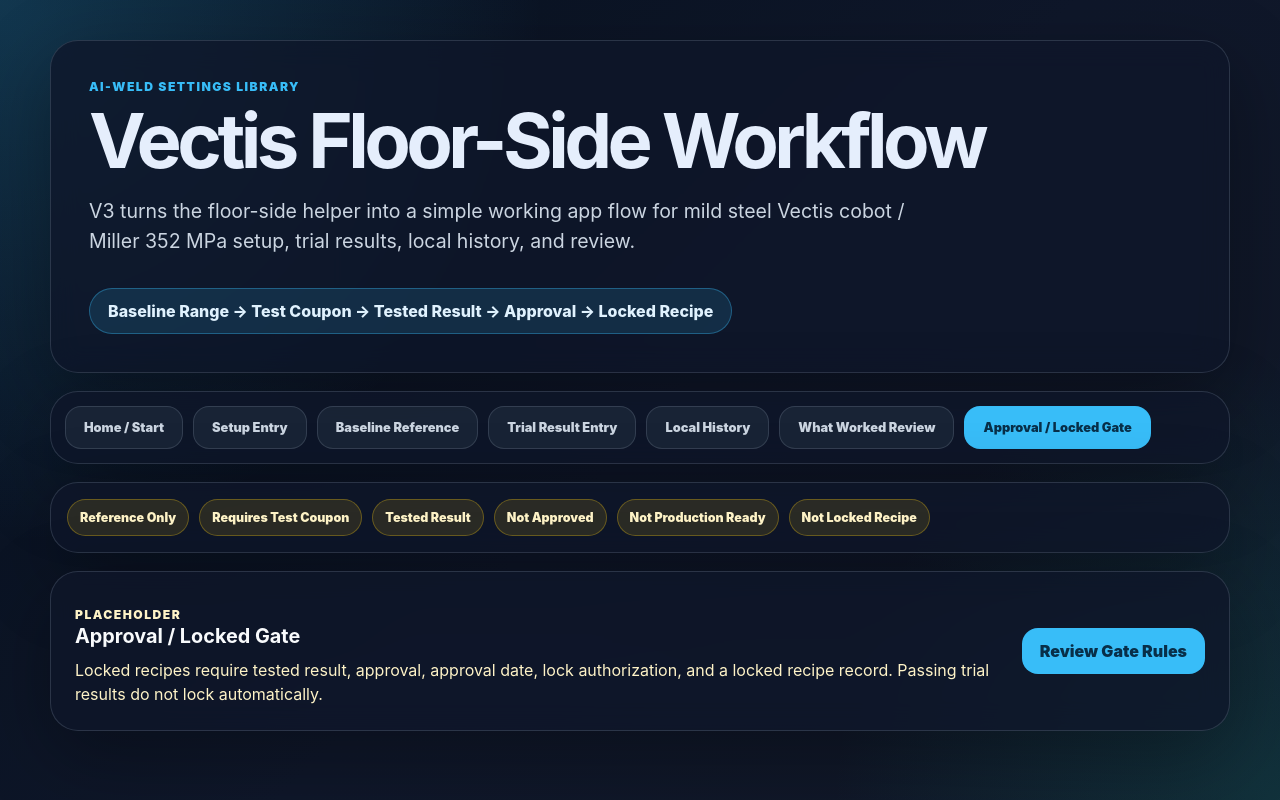
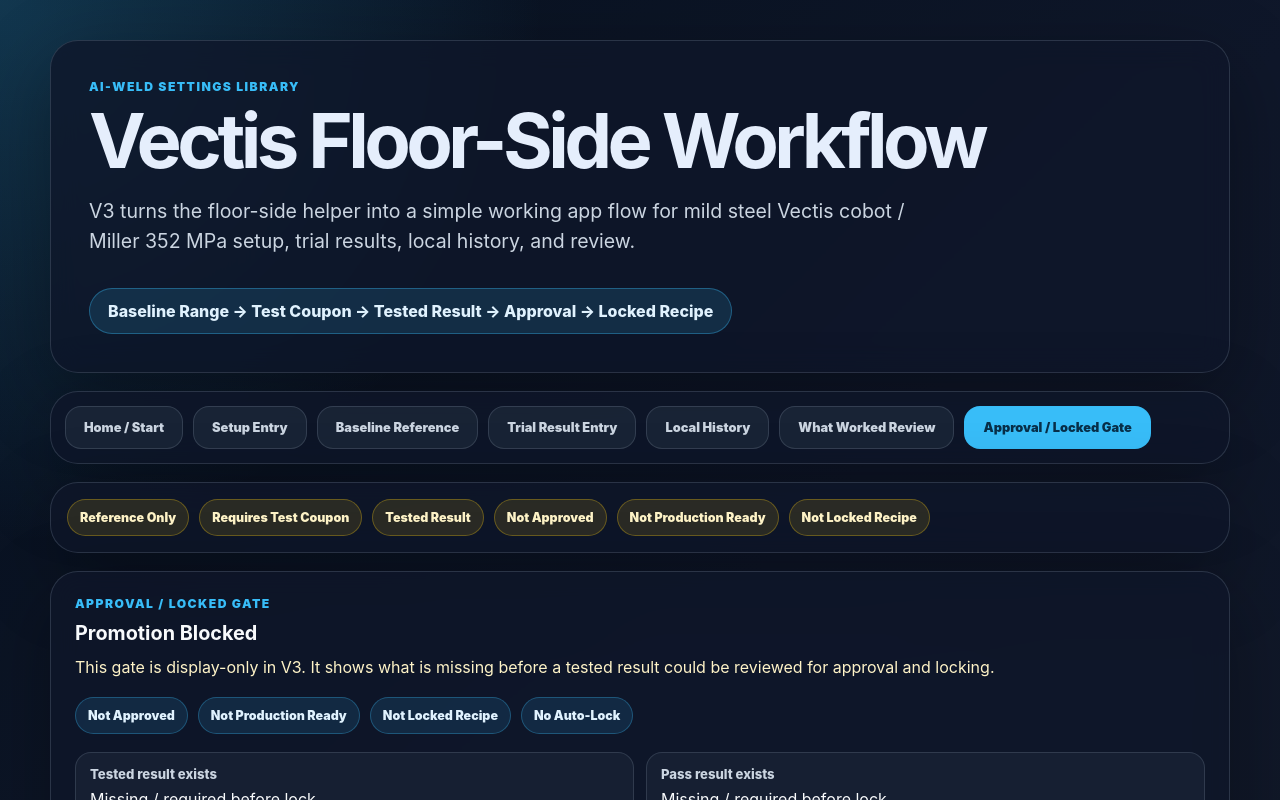
Before and after one commit to kool1160/vectis-lets-weld, a React (Vite) app: page / in a window 1280 px wide. Both pictures are taken after a click on the button "Approval / Locked Gate". Shown: the top 800 px of the page. Built offline with nearby package versions, Linux system fonts and the light colour scheme.

Commit message:
Add V3-M7 approval locked gate display

```diff
--- a/src/main.tsx
+++ b/src/main.tsx
@@ -107,6 +107,15 @@
   'Not Production Ready',
   'Not Locked Recipe',
   'Approval Required Before Lock',
+];
+
+const gateRequirements = [
+  'Tested result exists',
+  'Pass result exists',
+  'Approved by is required',
+  'Approval date is required',
+  'Lock authorization is required',
+  'Locked recipe ID is not created automatically',
 ];
 
 const setupSelectFields = [
@@ -471,6 +480,63 @@
   );
 }
 
+function ApprovalGateScreen({ records }: { records: TrialRecord[] }) {
+  const testedResultExists = records.length > 0;
+  const passResultExists = records.some(isPassedTrial);
+  const eligibleForReview = testedResultExists && passResultExists;
+
+  return (
+    <section className="helper-grid">
+      <article className="panel wide">
+        <div className="panel-heading">
+          <p className="section-kicker">Approval / Locked Gate</p>
+          <h2>{eligibleForReview ? 'Eligible For Approval Review' : 'Promotion Blocked'}</h2>
+          <p className="panel-note">
+            This gate is display-only in V3. It shows what is missing before a tested result could be reviewed for approval and locking.
+          </p>
+        </div>
+        <div className="reference-summary">
+          <span>Not Approved</span>
+          <span>Not Production Ready</span>
+          <span>Not Locked Recipe</span>
+          <span>No Auto-Lock</span>
+        </div>
+
+        <div className="reference-table" aria-label="Approval gate requirements">
+          {gateRequirements.map((requirement) => {
+            const met = requirement === 'Tested result exists' ? testedResultExists : requirement === 'Pass result exists' ? passResultExists : false;
+            return (
+              <div className="reference-row" key={requirement}>
+                <strong>{requirement}</strong>
+                <span>{met ? 'Available for review' : 'Missing / required before lock'}</span>
+              </div>
+            );
+          })}
+        </div>
+      </article>
+
+      <article className="panel wide">
+        <div className="panel-heading">
+          <p className="section-kicker">Saved Trial Evidence</p>
+          <h2>Review Input</h2>
+          <p className="panel-note">
+            Saved trials can support an approval review, but they do not create approval, lock authorization, or a locked recipe ID.
+          </p>
+        </div>
+        {records.length === 0 ? (
+          <div className="empty-state">No saved trial evidence exists yet. Gate remains blocked.</div>
+        ) : (
+          <div className="history-list">
+            {records.map((record) => (
+              <TrialHistoryCard key={record.id} record={record} />
+            ))}
+          </div>
+        )}
+      </article>
+    </section>
+  );
+}
+
 function PlaceholderPanel({ title, copy, action }: { title: string; copy: string; action: string }) {
   return (
     <article className="panel wide review-panel">
@@ -579,15 +645,7 @@
 
       {activeScreen === 'worked' && <WhatWorkedScreen records={trialRecords} />}
 
-      {activeScreen === 'gate' && (
-        <section className="helper-grid">
-          <PlaceholderPanel
-            title="Approval / Locked Gate"
-            copy="Locked recipes require tested result, approval, approval date, lock authorization, and a locked recipe record. Passing trial results do not lock automatically."
-            action="Review Gate Rules"
-          />
-        </section>
-      )}
+      {activeScreen === 'gate' && <ApprovalGateScreen records={trialRecords} />}
     </main>
   );
 }
```
